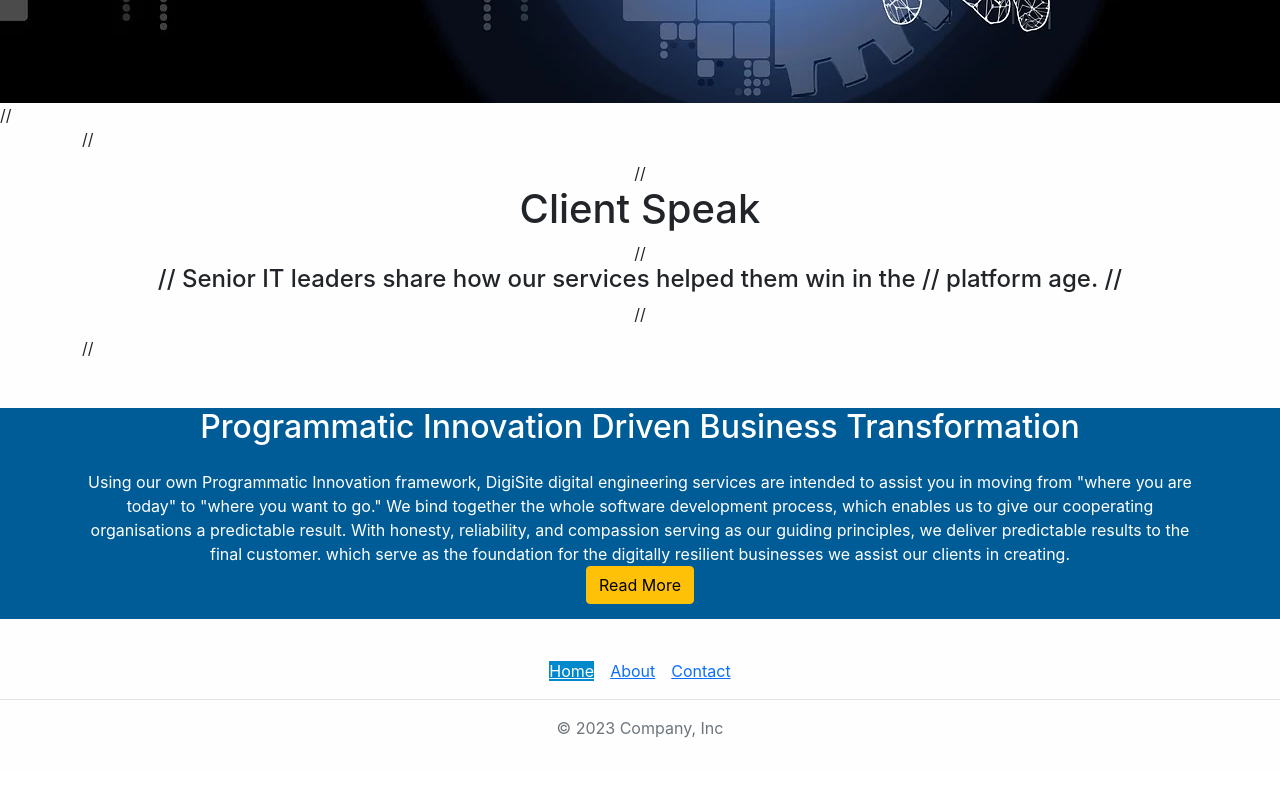
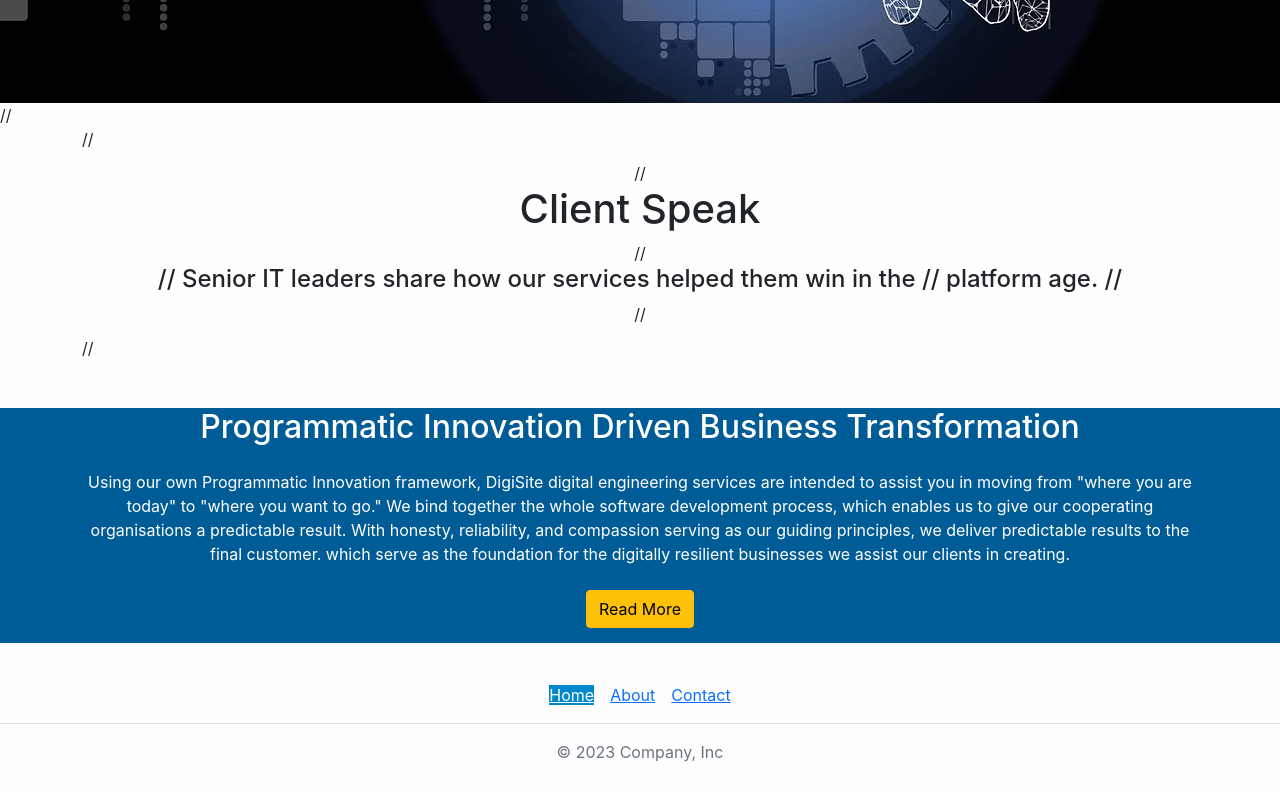
Before and after one commit to rassu18/dataeng, a React (Create React App) app: page /#/ in a window 1280 px wide. Shown: the part 489-1289 px from the top of the page. Built offline with nearby package versions, Linux system fonts and the light colour scheme.

Commit message:
Update home.js

```diff
--- a/src/pages/home.js
+++ b/src/pages/home.js
@@ -33,7 +33,7 @@ function Home() {
 
 With honesty, reliability, and compassion serving as our guiding principles, we deliver predictable results to the final customer. which serve as the foundation for the digitally resilient businesses we assist our clients in creating.
            </div>
-           <div className="readmore">
+           <div className="col mt-4">
                 <button className="btn btn-warning dataInsidebtn">Read More</button>
             </div>
           </div>
```
